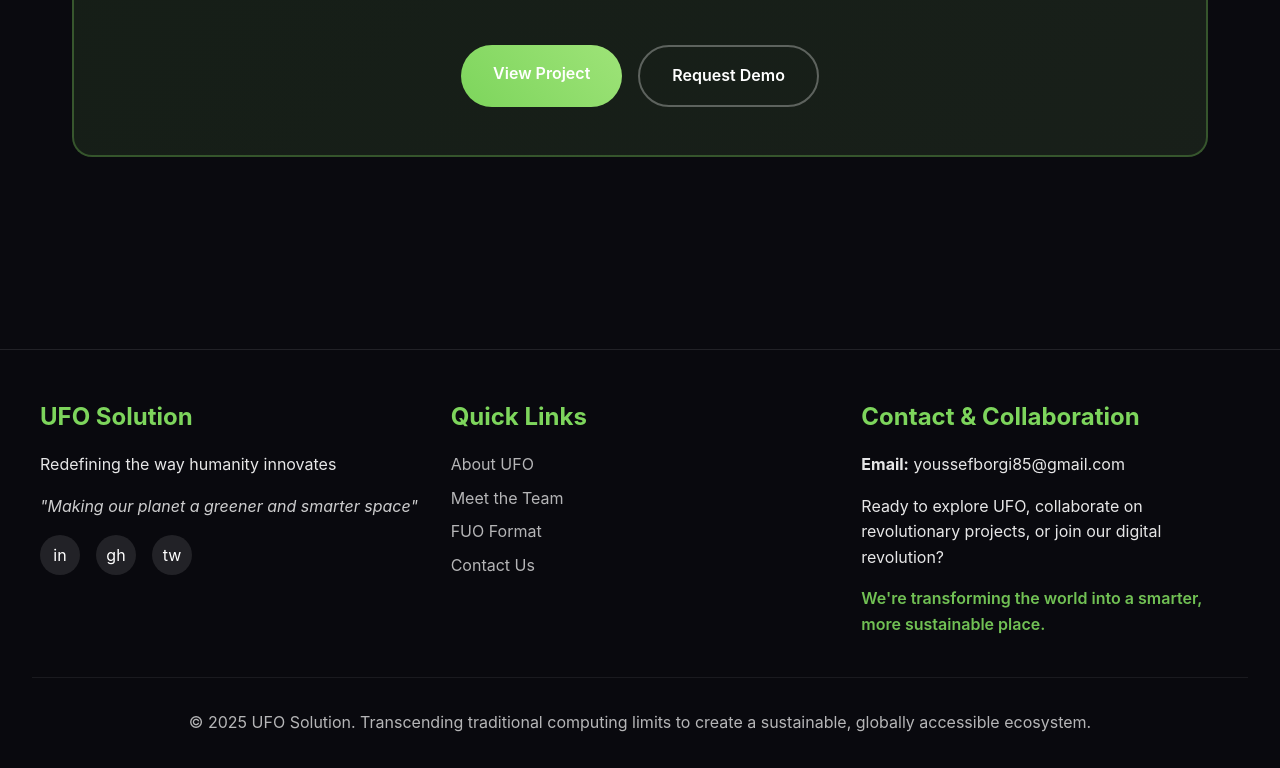
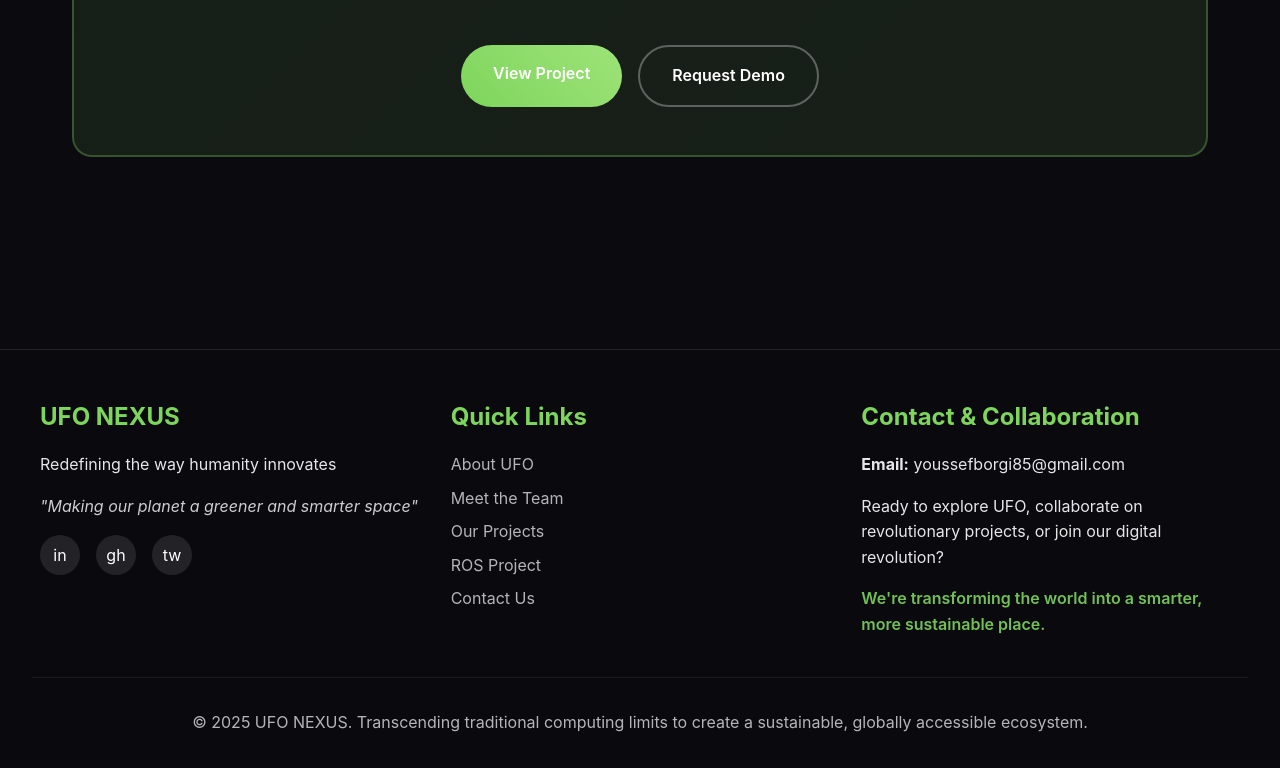
Before and after one commit to Ad2m1109/ufo-nexus-website, a plain HTML site: page index.html in a window 1280 px wide. Shown: the part 4532-5300 px from the top of the page. Drawn offline with Linux system fonts and the light colour scheme; a script that the page names is missing.

Commit message:
problem correction

```diff
--- a/index.html
+++ b/index.html
@@ -232,7 +232,7 @@
     <footer id="contact">
         <div class="footer-content">
             <div class="footer-section">
-                <h3>UFO Solution</h3>
+                <h3>UFO NEXUS</h3>
                 <p>Redefining the way humanity innovates</p>
                 <p style="margin-top: 1rem; font-style: italic; opacity: 0.8;">"Making our planet a greener and smarter space"</p>
                 <div class="social-links">
@@ -247,7 +247,8 @@
                 <ul class="footer-links">
                     <li><a href="#about">About UFO</a></li>
                     <li><a href="#team">Meet the Team</a></li>
-                    <li><a href="#projects">FUO Format</a></li>
+                    <li><a href="#projects">Our Projects</a></li>
+                    <li><a href="ProjectSection/ros.html">ROS Project</a></li>
                     <li><a href="#contact">Contact Us</a></li>
                 </ul>
             </div>
@@ -261,7 +262,7 @@
         </div>
 
         <div class="footer-bottom">
-            <p>&copy; 2025 UFO Solution. Transcending traditional computing limits to create a sustainable, globally accessible ecosystem.</p>
+            <p>&copy; 2025 UFO NEXUS. Transcending traditional computing limits to create a sustainable, globally accessible ecosystem.</p>
         </div>
     </footer>
 
```
